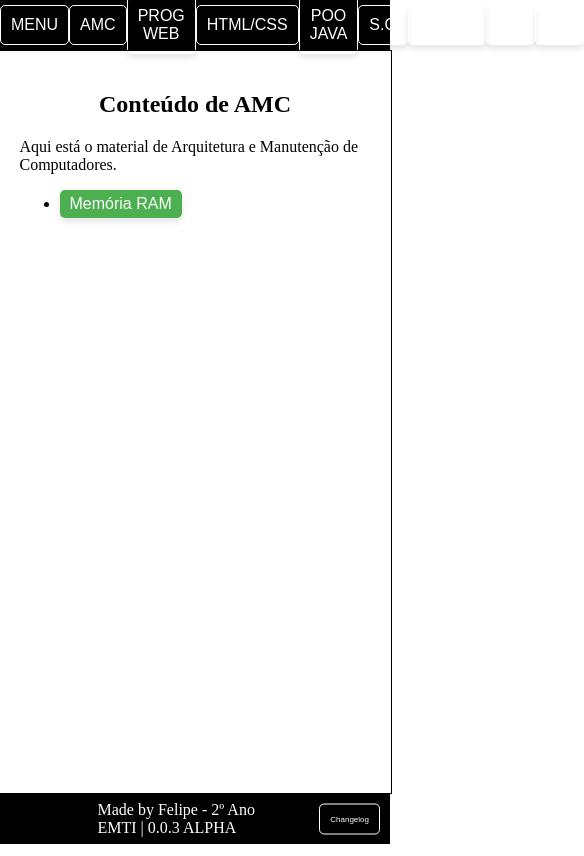
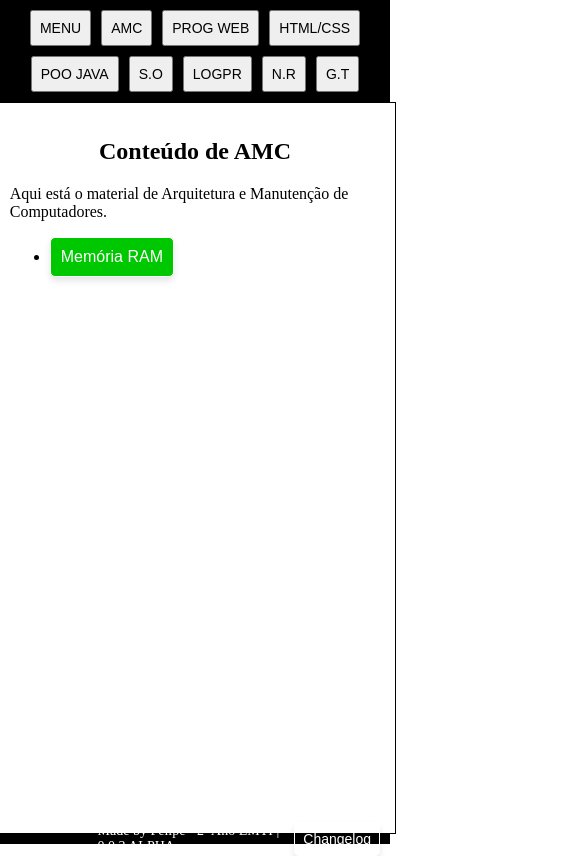
Before and after one commit to FLGZz/2siteemti, a plain HTML site: page index.html in a window 390 px wide. Both pictures are taken after a click on the button "AMC". Shown: the whole page, 584 px wide, since content can reach past the window. Drawn offline with Linux system fonts and the light colour scheme.

Commit message:
Update styles.css

```diff
--- a/styles.css
+++ b/styles.css
@@ -1,3 +1,4 @@
+/* Estilo Geral */
 body {
   display: flex;
   flex-direction: column;
@@ -7,6 +8,7 @@ body {
   margin: 0;
 }
 
+/* Cabeçalho e Rodapé */
 .topo, .rodape {
   width: 100%;
   height: 50px;
@@ -17,9 +19,10 @@ body {
 }
 
 .topo {
-  justify-content: space-around; /* Mantém a organização na barra de topo */
+  justify-content: space-around; /* Organização da barra de topo */
 }
 
+/* Conteúdo */
 .conteudo {
   flex: 1;
   width: 90%;
@@ -29,24 +32,9 @@ body {
   overflow-y: auto;
 }
 
+/* Botões Gerais */
 .contbutton {
-  background-color: #4CAF50;
-  color: white;
-  padding: 5px 10px;
-  border: none;
-  border-radius: 5px;
-  cursor: pointer;
-  font-size: 16px;
-  box-shadow: 0px 4px 6px rgba(0, 0, 0, 0.1);
-}
-
-.contbutton:hover {
-  background-color: #017009;
-  color: white;
-}
-
-.button {
-  background-color: transparent;
+  background-color: rgb(0, 200, 0);
   color: white;
   padding: 10px;
   border: 1px solid white;
@@ -55,45 +43,78 @@ body {
   font-size: 16px;
   box-shadow: 0px 4px 6px rgba(0, 0, 0, 0.1);
 }
-
-.button:hover {
-  background-color: #ffffff;
+.contbutton:hover {
+  background-color: green;
   color: black;
 }
 
+/* Botão do Rodapé */
 .button2 {
   background-color: transparent;
   color: white;
-  padding: 10px;
+  padding: 15px;
   border: 1px solid white;
   border-radius: 5px;
   cursor: pointer;
   font-size: 8px;
   box-shadow: 0px 4px 6px rgba(0, 0, 0, 0.1);
 }
-
 .button2:hover {
   background-color: #ffffff;
   color: black;
 }
 
+/* Rodapé - Posicionamento dos Créditos e Botão "Changelog" */
 .rodape {
-  position: relative; /* Define o rodapé como referência para posicionamento */
-  justify-content: center; /* Centraliza o conteúdo do rodapé */
+  position: relative; /* Define referência para os elementos posicionados */
+  justify-content: center; /* Centraliza o conteúdo padrão */
 }
 
 .creditos {
   position: absolute;
   left: 50%; /* Centraliza horizontalmente */
   top: 50%; /* Centraliza verticalmente */
-  transform: translate(-50%, -50%); /* Ajusta para alinhamento perfeito */
+  transform: translate(-50%, -50%);
   margin: 0;
 }
 
 .rodape .button2 {
   position: absolute;
-  right: 10px; /* Fixa no canto direito do rodapé */
+  right: 10px; /* Fixado no canto direito */
   top: 50%; /* Centraliza verticalmente */
   transform: translateY(-50%);
   margin: 0;
 }
+
+/* Media Queries para Dispositivos Móveis */
+@media (max-width: 768px) {
+  .topo, .rodape {
+    height: auto; /* Permite altura automática para acomodar conteúdo extra */
+    padding: 5px 0;
+  }
+
+  .topo {
+    flex-wrap: wrap; /* Permite que os botões da barra superior quebrem em mais de uma linha */
+    justify-content: center;
+  }
+
+  .topo .button {
+    margin: 5px;       /* Espaçamento entre botões */
+    padding: 8px;
+    font-size: 14px;   /* Reduz tamanho da fonte */
+  }
+
+  .conteudo {
+    width: 95%;
+    padding: 15px;
+  }
+
+  .creditos {
+    font-size: 14px;   /* Ajuste na tipografia para o rodapé */
+  }
+
+  .rodape .button2 {
+    font-size: 14px;   /* Melhora a legibilidade e área de toque */
+    padding: 8px;
+  }
+}
```
